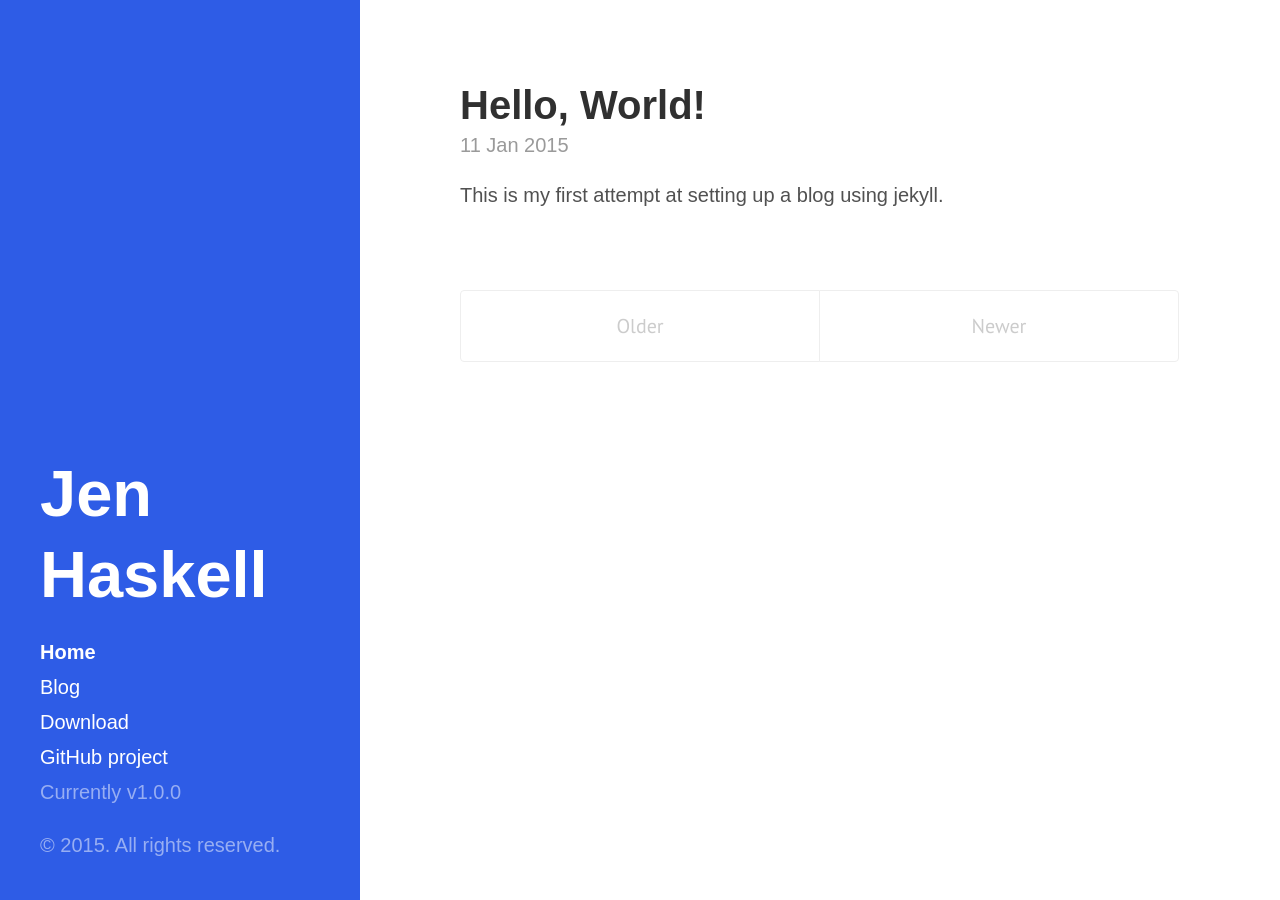
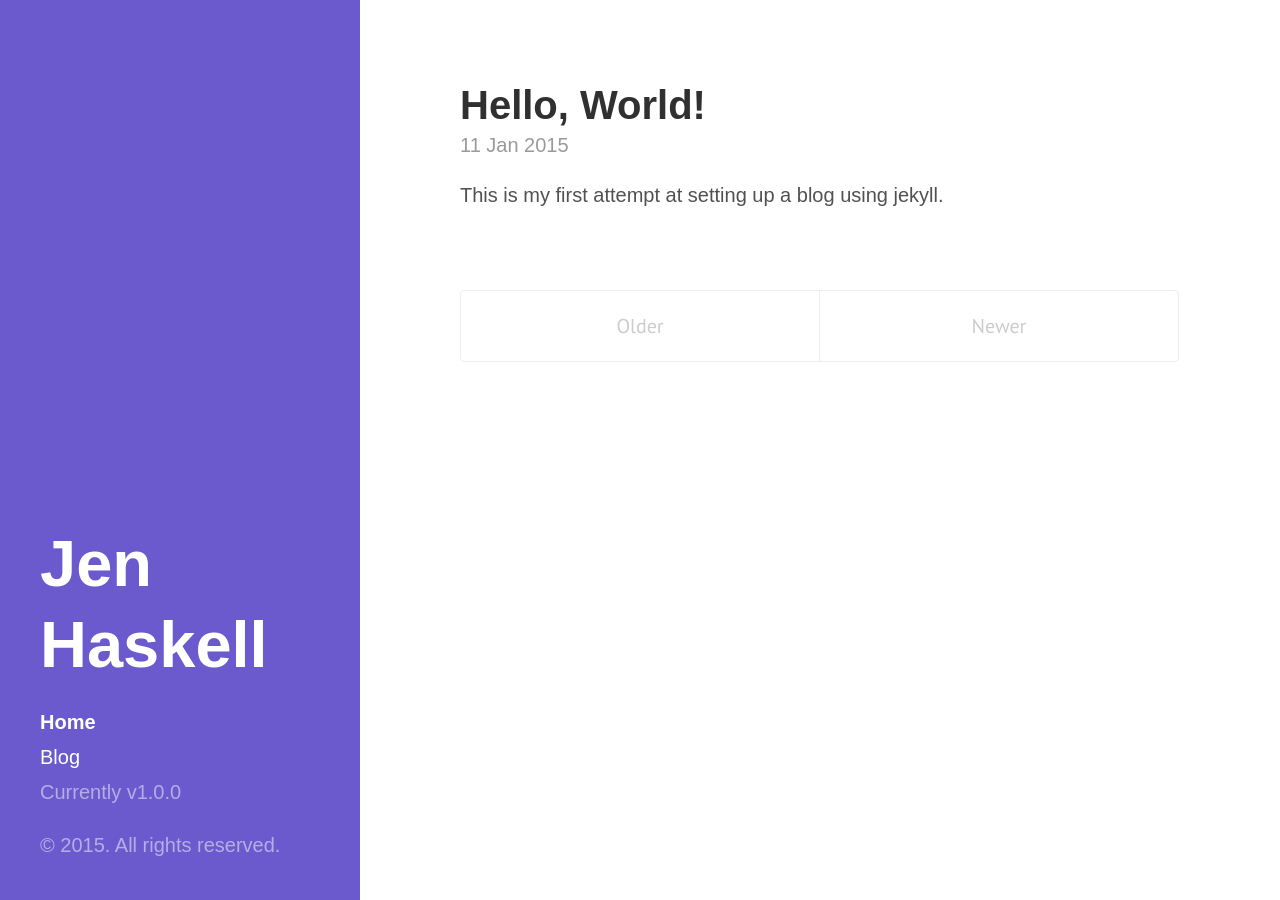
Before and after one commit to jchaskell/jchaskell.github.io, a Jekyll site: the page built from index.html, in a window 1280 px wide. Built offline with Jekyll 4.4.1, drawn with Linux system fonts in a browser that asks for light colours; the list of posts is cut into pages by our own code.

Commit message:
Changing Hyde color

```diff
--- a/_includes/sidebar.html
+++ b/_includes/sidebar.html
@@ -26,8 +26,6 @@
         {% endif %}
       {% endfor %}
 
-      <a class="sidebar-nav-item" href="{{ site.github.repo }}/archive/v{{ site.version }}.zip">Download</a>
-      <a class="sidebar-nav-item" href="{{ site.github.repo }}">GitHub project</a>
       <span class="sidebar-nav-item">Currently v{{ site.version }}</span>
     </nav>
 
--- a/public/css/hyde.css
+++ b/public/css/hyde.css
@@ -57,7 +57,7 @@
   text-align: center;
   padding: 2rem 1rem;
   color: rgba(255,255,255,.5);
-  background-color: #2E5CE6;
+  background-color: #6A5ACD;
 }
 @media (min-width: 48em) {
   .sidebar {
```
